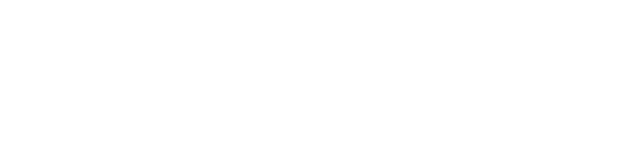
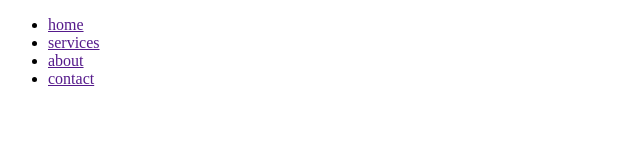
Before and after one commit to MaazTariq000/aptech, a plain HTML site: page index.html in a window 1280 px wide. Shown: the whole page, without its empty margins (0-640 px from the left). Drawn offline with Linux system fonts and the light colour scheme.

Commit message:
navbar added

```diff
--- a/index.html
+++ b/index.html
@@ -1,11 +1,18 @@
 <!DOCTYPE html>
 <html lang="en">
-<head>
-    <meta charset="UTF-8">
-    <meta name="viewport" content="width=device-width, initial-scale=1.0">
+  <head>
+    <meta charset="UTF-8" />
+    <meta name="viewport" content="width=device-width, initial-scale=1.0" />
     <title>Document</title>
-</head>
-<body>
-
-</body>
+  </head>
+  <body>
+    <nav>
+      <ul>
+        <li><a href="">home</a></li>
+        <li><a href="">services</a></li>
+        <li><a href="">about</a></li>
+        <li><a href="">contact</a></li>
+      </ul>
+    </nav>
+  </body>
 </html>
```
